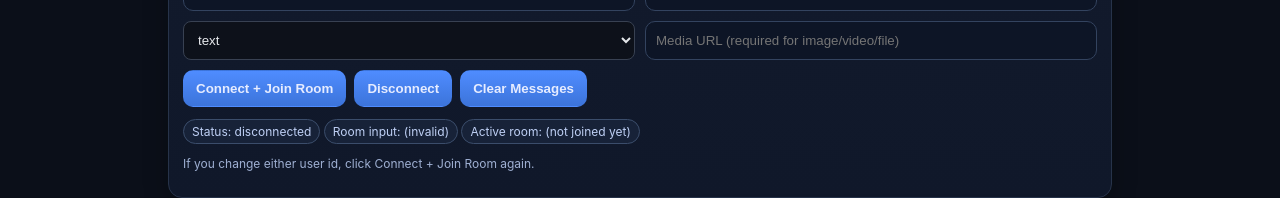
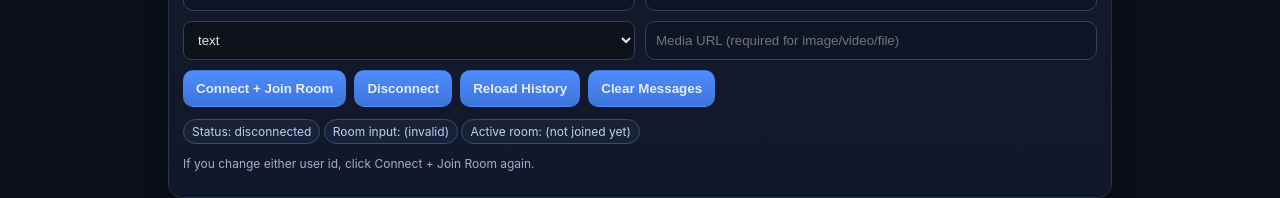
Before and after one commit to brainArt16/chat_test_app, a Next.js app: page / in a window 1280 px wide. Shown: the part 445-643 px from the top of the page. Built offline with nearby package versions, Linux system fonts and the light colour scheme; no server answers.

Commit message:
feat: implement message history loading functionality; add reload button to fetch and display chat history for improved user interaction

```diff
--- a/app/page.js
+++ b/app/page.js
@@ -200,6 +200,41 @@ export default function Page() {
     [localUserId, peerUserId]
   );
 
+  const loadHistory = async () => {
+    setError("");
+    const api = apiBaseUrl.trim();
+    const tk = token.trim();
+    const peer = Number(peerUserId.trim());
+    if (!api || !tk || !Number.isFinite(peer) || peer <= 0) return;
+    try {
+      const res = await fetch(`${api}/api/chat/messages/${peer}?limit=100`, {
+        headers: { Authorization: `Bearer ${tk}` },
+      });
+      const json = await res.json();
+      const items = Array.isArray(json?.data) ? json.data : [];
+      items.sort((a, b) => {
+        const ta = a?.createdAt ? Date.parse(a.createdAt) : 0;
+        const tb = b?.createdAt ? Date.parse(b.createdAt) : 0;
+        return ta - tb;
+      });
+      setMessages(
+        items.map((m) => ({
+          id: `db-${m.id}`,
+          body: m.message || "",
+          type: m.messageType || "text",
+          mediaUrl: m.mediaUrl || "",
+          mediaMimeType: m.mediaMimeType || "",
+          mediaFileName: m.mediaFileName || "",
+          at: m.createdAt ? new Date(m.createdAt).toLocaleTimeString() : "",
+          fromMe: String(m.userId) === localUserId.trim(),
+        }))
+      );
+      setEventLog((prev) => [...prev.slice(-30), `history loaded (${items.length})`]);
+    } catch (e) {
+      setEventLog((prev) => [...prev.slice(-30), "history load failed"]);
+    }
+  };
+
   const peerOnline = useMemo(() => {
     if (peerTyping) return true;
     if (!lastPeerActivityAt) return false;
@@ -251,6 +286,7 @@ export default function Page() {
       setActiveRoom(selectedRoom);
       setEventLog((prev) => [...prev.slice(-30), `connect -> join_room ${selectedRoom}`]);
       socket.emit("join_room", selectedRoom);
+      void loadHistory();
     });
 
     socket.on("disconnect", () => {
@@ -584,6 +620,7 @@ export default function Page() {
         <div className="toolbar">
           <button onClick={connect}>Connect + Join Room</button>
           <button onClick={disconnect}>Disconnect</button>
+          <button onClick={() => void loadHistory()}>Reload History</button>
           <button onClick={() => setMessages([])}>Clear Messages</button>
         </div>
         <p className="small">
```
